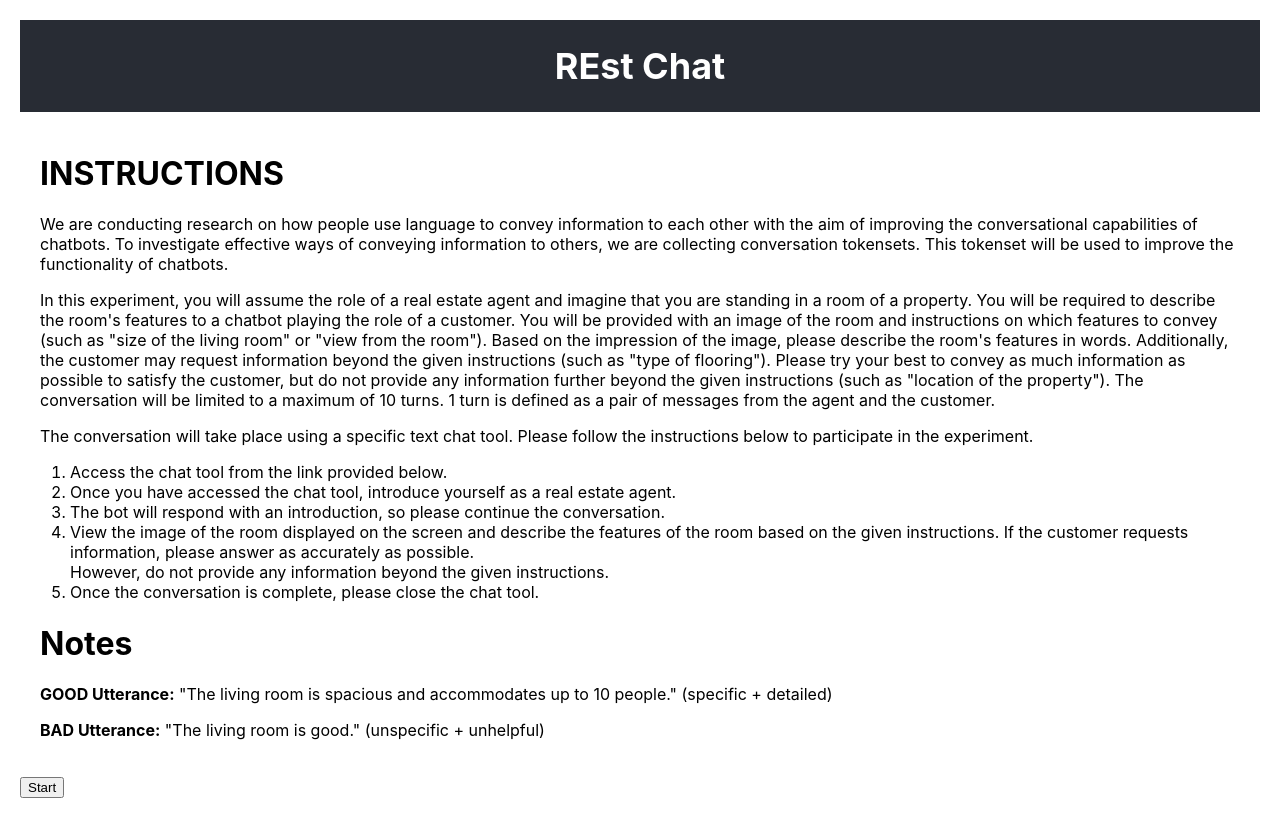
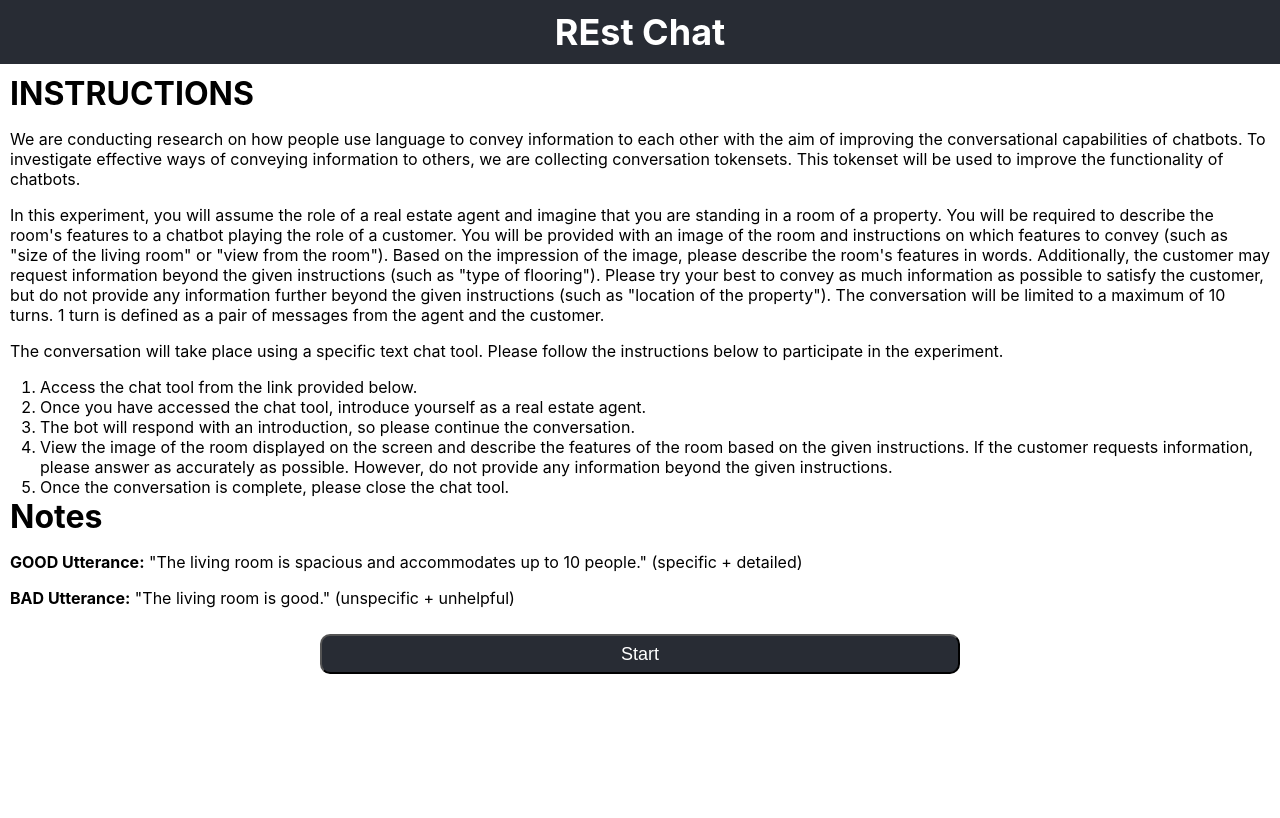
Before and after one commit to YoheiHayamizu/REstChat_webapp, a React (Create React App) app: page / in a window 1280 px wide. Built offline with nearby package versions, Linux system fonts and the light colour scheme.

Commit message:
update UI

```diff
--- a/src/App.css
+++ b/src/App.css
@@ -1,5 +1,11 @@
 .App {
   text-align: center;
+  font: 14px;
+  font-family: -apple-system, BlinkMacSystemFont, 'Segoe UI', 'Roboto', 'Oxygen',
+    'Ubuntu', 'Cantarell', 'Fira Sans', 'Droid Sans', 'Helvetica Neue',
+    sans-serif;
+  -webkit-font-smoothing: antialiased;
+  -moz-osx-font-smoothing: grayscale;
 }
 
 .App-logo {
@@ -13,21 +19,6 @@
   }
 }
 
-.App-header {
-  background-color: #282c34;
-  min-height: 10vh;
-  display: flex;
-  flex-direction: column;
-  align-items: center;
-  justify-content: center;
-  font-size: calc(10px + 1vmin);
-  color: white;
-}
-
-.App-link {
-  color: #61dafb;
-}
-
 @keyframes App-logo-spin {
   from {
     transform: rotate(0deg);
@@ -37,3 +28,114 @@
     transform: rotate(360deg);
   }
 }
+
+.App-header {
+  background-color: #282c34;
+  min-height: 8vh;
+  display: flex;
+  flex-direction: column;
+  align-items: center;
+  justify-content: center;
+  font-size: calc(10px + 1vmin);
+  color: white;
+}
+
+.App-button {
+  background-color: #282c34;
+  min-height: 5vh;
+  display: flex;
+  flex-direction: column;
+  border-radius: 10px;
+  align-items: center;
+  justify-content: center;
+  font-size: calc(10px + 1vmin);
+  color: white;
+  width: 50%;
+  margin: auto;
+}
+
+.App-link {
+  color: #61dafb;
+}
+
+.Home-body {
+  text-align: left;
+}
+
+.buttons {
+  display: flex;
+  flex-direction: column;
+  align-items: center;
+  justify-content: center;
+  gap: 10px;
+}
+
+.content {
+  margin: 10px;
+  display: flex;
+  justify-content: center;
+}
+
+img {
+  border-radius: 4px;
+  padding: 2px;
+  width: 75%;
+}
+
+.instruction-box {
+  overflow-y: scroll;
+  overflow-wrap: break-word;
+  margin-left: auto;
+  margin-right: auto;
+  border-color: black;
+  border-width: 2px;
+  border-style: solid;
+  border-radius: 10px;
+  background-color: whitesmoke;
+  height: 80vh;
+  width: 49%;
+  align-items: stretch;
+}
+
+.message-box {
+  margin-left: auto;
+  margin-right: auto;
+  border-color: black;
+  border-width: 2px;
+  border-style: solid;
+  border-radius: 10px;
+  background-color: whitesmoke;
+  display: flex;
+  flex-direction: column;
+  height: 80vh;
+  width: 49%;
+  align-items: stretch;
+}
+
+.messages {
+  text-align: left;
+  overflow-y: scroll;
+  overflow-wrap: break-word;
+  flex: 1;
+  width: 100%;
+}
+
+#message {
+  flex: 1;
+}
+
+.inputs {
+  box-sizing: border-box;
+  padding: 10px;
+  display: flex;
+}
+
+.text {
+  /* flex: 1; */
+  display: flex;
+  flex-direction: row;
+  align-items: center;
+  justify-content: space-between;
+  padding-left: 10px;
+  padding-right: 10px;
+}
--- a/src/App.jsx
+++ b/src/App.jsx
@@ -11,6 +11,7 @@ import { Page404 } from "./components/Page404";
 
 function App() {
     return (
+        <div className="App">
             <BrowserRouter>
                 <div className="App-header">
                     <header>
@@ -25,7 +26,7 @@ function App() {
                     <Route key="*" path="*" exact={false} element={<Page404 />} />
                 </Routes>
             </BrowserRouter>
-
+        </div>
     );
 }
 
--- a/src/components/Home.jsx
+++ b/src/components/Home.jsx
@@ -3,8 +3,8 @@ import axios from "axios";
 import { useNavigate } from "react-router-dom";
 
 export const Home = () => {
-    const url = "https://rest-dlg-server.herokuapp.com/token"
-    // const url = "http://localhost:3500/token"
+    // const url = "https://rest-dlg-server.herokuapp.com/token"
+    const url = "http://localhost:3500/token"
 
     const selectInstance = () => {
         // Randomlly select a house id
@@ -36,13 +36,14 @@ export const Home = () => {
     return (
         <div>
             <div className="content">
-                <div className='body'>
+                <div className='Home-body'>
                     <h1>INSTRUCTIONS</h1>
                     <p>
                         We are conducting research on how people use language to convey information to each other with the aim of improving
                         the conversational capabilities of chatbots. To investigate effective ways of conveying information to others, we are
                         collecting conversation tokensets. This tokenset will be used to improve the functionality of chatbots.
                     </p>
+                    <p>
                         In this experiment, you will assume the role of a real estate agent and imagine that you are standing in a room of a property.
                         You will be required to describe the room's features to a chatbot playing the role of a customer. You will be provided with
                         an image of the room and instructions on which features to convey (such as "size of the living room" or "view from the room").
@@ -51,6 +52,7 @@ export const Home = () => {
                         possible to satisfy the customer, but do not provide any information further beyond the given instructions (such as
                         "location of the property"). The conversation will be limited to a maximum of 10 turns.
                         1 turn is defined as a pair of messages from the agent and the customer.
+                    </p>
                     <p>
                         The conversation will take place using a specific text chat tool. Please follow the instructions below to participate in the experiment.</p>
                     <ol>
@@ -59,22 +61,20 @@ export const Home = () => {
                         <li>The bot will respond with an introduction, so please continue the conversation. </li>
                         <li>View the image of the room displayed on the screen and describe the features of the room based on the given instructions.
                             If the customer requests information, please answer as accurately as possible.
-                            <br></br>
                             However, do not provide any information beyond the given instructions.
                         </li>
                         <li>Once the conversation is complete, please close the chat tool.</li>
                     </ol>
                     <h1>Notes</h1>
-                    <p> </p>
                     <div>
                         <p> <b>GOOD Utterance:</b> "The living room is spacious and accommodates up to 10 people." (specific + detailed) </p>
                         <p> <b>BAD Utterance:</b> "The living room is good." (unspecific + unhelpful) </p>
                     </div>
-                </div >
+                </div>
             </div>
 
             <div>
-                <button onClick={Start}>Start</button>
+                <button className="App-button" onClick={Start}>Start</button>
             </div>
         </div>
     );
--- a/src/components/Room.jsx
+++ b/src/components/Room.jsx
@@ -1,7 +1,6 @@
 import { React, useState, useEffect } from "react";
 import { useParams, useLocation } from "react-router-dom";
 import ReactScollableFeed from "react-scrollable-feed";
-import '../index.css';
 import axios from "axios";
 
 export const Room = () => {
@@ -14,10 +13,10 @@ export const Room = () => {
     const jsonFile = "../properties/" + locations.state.houseInstance.houseId + ".json";
     const [houseProperty, setHouseProperty] = useState({});
 
-    // const url = 'http://localhost:3500/refresh_token'
-    // const ws_url = 'ws://localhost:3500/chat?token=' + token
-    const url = 'https://rest-dlg-server.herokuapp.com/refresh_token'
-    const ws_url = 'wss://rest-dlg-server.herokuapp.com/chat?token=' + token
+    const url = 'http://localhost:3500/refresh_token'
+    const ws_url = 'ws://localhost:3500/chat?token=' + token
+    // const url = 'https://rest-dlg-server.herokuapp.com/refresh_token'
+    // const ws_url = 'wss://rest-dlg-server.herokuapp.com/chat?token=' + token
 
     const [messages, setMessages] = useState([]);
     const [inputValue, setInputValue] = useState('');
@@ -110,16 +109,11 @@ export const Room = () => {
                 <div className='instruction-box'>
                     <h2>{room.charAt(0).toUpperCase() + room.slice(1).toLowerCase()}</h2>
 
-                    <div className="content">
+                    <div>
                         <img src={image} alt="jsx-a11y" />
                     </div>
 
-                    <div className="code">
-                        {count < 20 ? <p>Turn No.: {count} ({20 - count} turns left.)</p> : <p>Please close the window.</p>}
-                    </div>
-
-                    <center><h3>Features that you need to inform to a customer</h3></center>
-
+                    <h3>Features that you need to inform to a customer</h3>
                     <div className="content">
                         <ul>
                             <li>
@@ -158,10 +152,8 @@ export const Room = () => {
                     <ReactScollableFeed>
                         <div className="messages">
                             {messages.map((message, index) => (
-                                <div key={index}>
-                                    <span>
-                                        <strong>{message.role}: </strong> {message.msg}
-                                    </span>
+                                <div key={index} className="text ">
+                                    <div><strong>{message.role}: </strong> {message.msg}</div>
                                     {/* <span className="muted" id="muted">
                                     {message.timestamp}
                                 </span> */}
@@ -173,7 +165,7 @@ export const Room = () => {
                     <form onSubmit={handleSubmit}>
                         <div className="inputs">
                             <input
-                                type="text"
+                                // type="text"
                                 placeholder="Message"
                                 rows="3"
                                 id="message"
@@ -203,6 +195,9 @@ export const Room = () => {
                     </div>
                 </div > */}
             </div>
+            <div className="App-button">
+                {count < 20 ? <div>Turn No.: {count} ({20 - count} turns left.)</div> : <div>Please close the window.</div>}
+            </div>
         </div >
     );
 };
--- a/src/index.css
+++ b/src/index.css
@@ -1,4 +1,34 @@
+html,
 body {
+  height: 100%;
+  margin: auto;
+}
+
+h1 {
+  margin: auto;
+  margin-top: 0%;
+}
+
+h2 {
+  margin: auto;
+  margin-top: 0%;
+  text-align: center;
+}
+
+h3 {
+  margin: auto;
+  margin-top: 0%;
+  text-align: center;
+}
+
+ol,
+ul {
+  text-align: left;
+  padding-left: 30px;
+  margin: auto;
+}
+
+/* body {
   margin: 0;
   font: 14px;
   font-family: -apple-system, BlinkMacSystemFont, 'Segoe UI', 'Roboto', 'Oxygen',
@@ -88,6 +118,8 @@ img {
 }
 
 .instruction-box {
+  overflow-y: scroll;
+  overflow-wrap: break-word;
   margin-left: auto;
   margin-right: auto;
   border-color: black;
@@ -113,4 +145,4 @@ img {
   height: 80vh;
   width: 40vw;
   align-items: stretch;
-}
+} */
--- a/src/index.js
+++ b/src/index.js
@@ -1,8 +1,8 @@
 import React from 'react';
 import ReactDOM from 'react-dom/client';
-import './index.css';
 import App from './App';
 import reportWebVitals from './reportWebVitals';
+import './index.css';
 
 const root = ReactDOM.createRoot(document.getElementById('root'));
 root.render(
```
Lines whose indentation alone changed are shown as unchanged.
